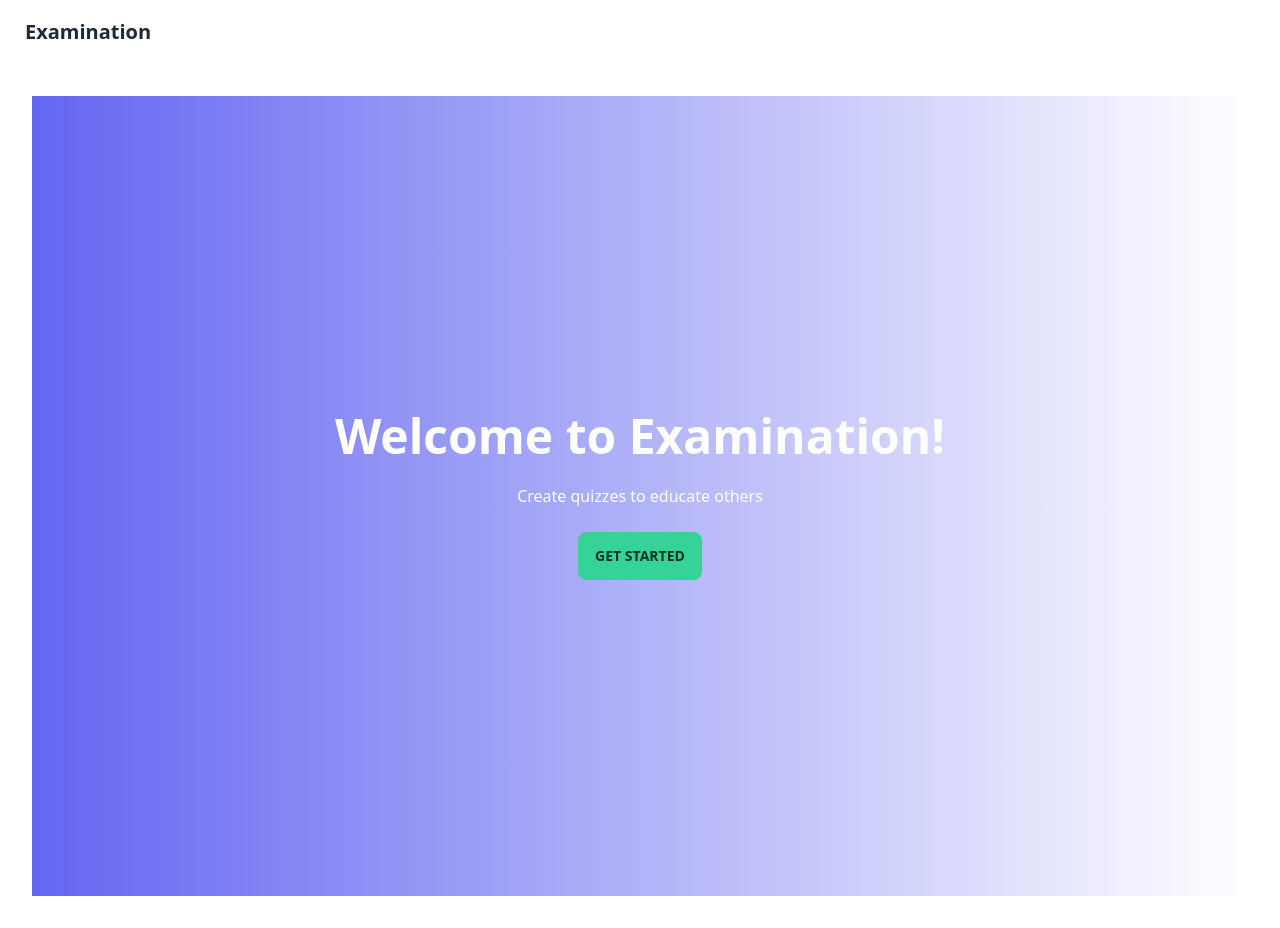
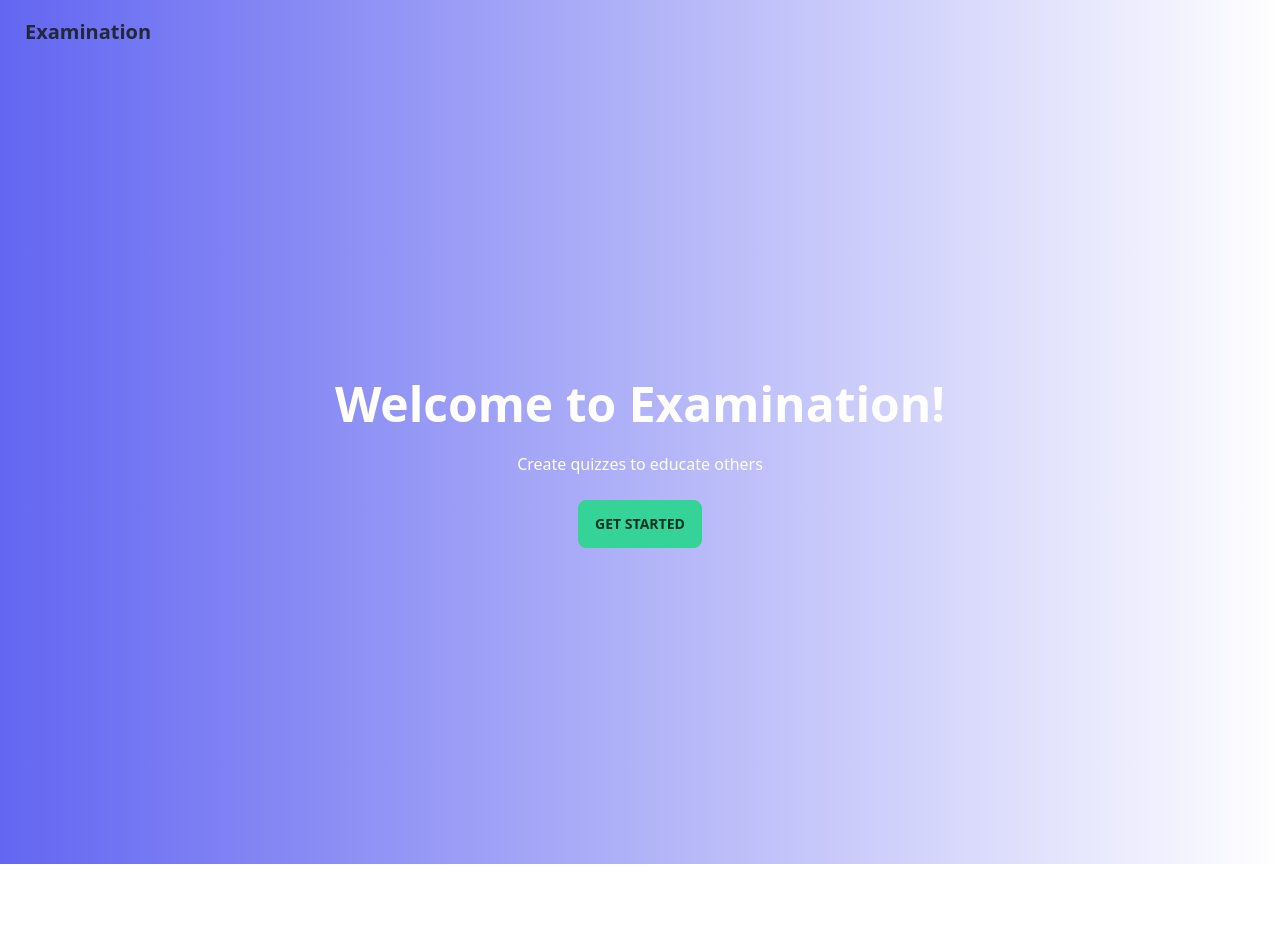
Before and after one commit to teamy2/examination, a SvelteKit app: page / in a window 1280 px wide. After the commit the page ends 864 px from the top, so only its background shows below. Built offline with nearby package versions, Linux system fonts and the light colour scheme.

Commit message:
fix: make gradient wrap header

```diff
--- a/src/routes/+layout.svelte
+++ b/src/routes/+layout.svelte
@@ -3,7 +3,7 @@
 	import '../app.css';
 </script>
 
-{#if $page.url.pathname === '/login'}
+{#if $page.url.pathname === '/login' || $page.url.pathname === '/'}
 	<slot />
 {:else}
 	<div class="min-h-screen">
--- a/src/routes/+page.svelte
+++ b/src/routes/+page.svelte
@@ -1,9 +1,17 @@
-<div class="hero min-h-screen bg-gradient-to-r from-indigo-500">
-	<div class="hero-content text-center text-white">
-		<div class="">
-			<h1 class="text-5xl font-bold">Welcome to Examination!</h1>
-			<p class="py-6">Create quizzes to educate others</p>
-			<a href="/quizzes" class="btn btn-success">Get Started</a>
+<div class="bg-gradient-to-r from-indigo-500">
+	<div class="navbar">
+		<div class="flex-1">
+			<a class="btn btn-ghost normal-case text-xl red">Examination</a>
+		</div>
+	</div>
+
+	<div class="hero min-h-screen">
+		<div class="hero-content text-center text-white">
+			<div class="">
+				<h1 class="text-5xl font-bold">Welcome to Examination!</h1>
+				<p class="py-6">Create quizzes to educate others</p>
+				<a href="/quizzes" class="btn btn-success">Get Started</a>
+			</div>
 		</div>
 	</div>
 </div>
```
